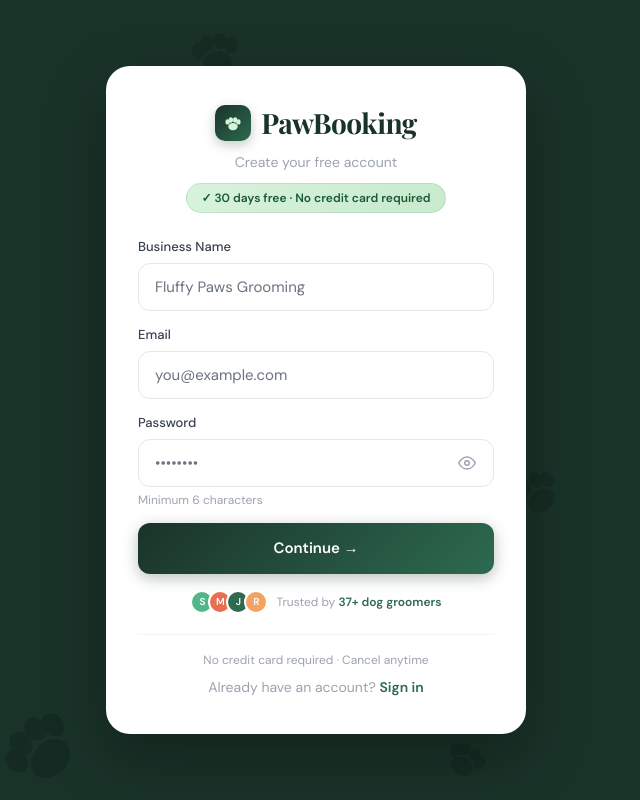
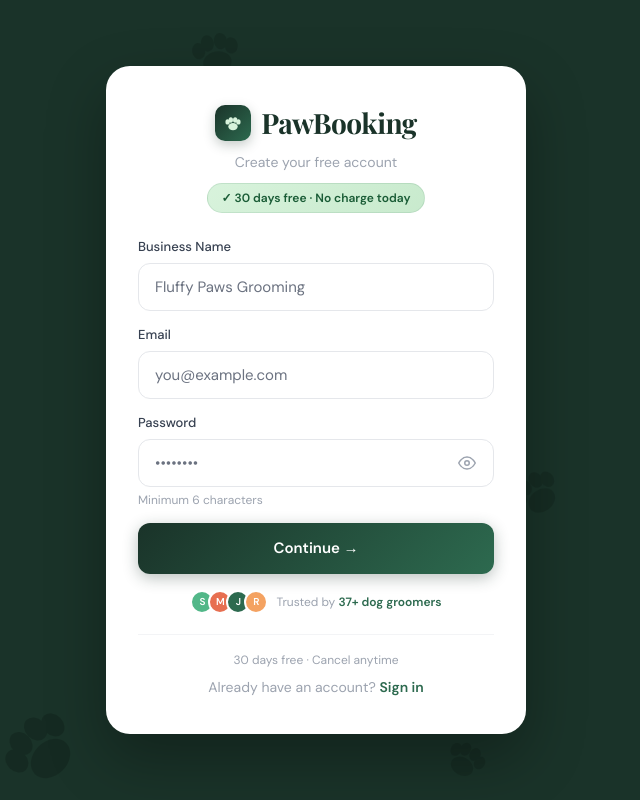
Before and after one commit to Kamdrin1/PawBooking, a Next.js app: page /signup in a window 1280 px wide. Shown: the whole page, without its empty margins (324-964 px from the left). Built offline with nearby package versions, Linux system fonts and the light colour scheme; no server answers.

Commit message:
fix: remove 'no credit card required' copy from signup page

```diff
--- a/src/app/signup/page.tsx
+++ b/src/app/signup/page.tsx
@@ -176,7 +176,7 @@ export default function SignupPage() {
             </div>
             <p style={{ fontSize: '14px', color: '#9CA3AF', marginBottom: '10px' }}>Create your free account</p>
             <div style={{ display: 'inline-flex', alignItems: 'center', gap: '6px', background: 'linear-gradient(135deg, #D8F3DC, #c8eacd)', color: '#1A5C36', fontSize: '12px', fontWeight: 700, padding: '5px 14px', borderRadius: '50px', border: '1px solid rgba(45,106,79,0.12)' }}>
-              ✓ 30 days free · No credit card required
+              ✓ 30 days free · No charge today
             </div>
           </div>
 
@@ -241,7 +241,7 @@ export default function SignupPage() {
           </div>
 
           <div style={{ borderTop: '1px solid #F3F4F6', marginTop: '20px', paddingTop: '16px' }}>
-            <p style={{ textAlign: 'center', fontSize: '12px', color: '#9CA3AF', marginBottom: '8px' }}>No credit card required · Cancel anytime</p>
+            <p style={{ textAlign: 'center', fontSize: '12px', color: '#9CA3AF', marginBottom: '8px' }}>30 days free · Cancel anytime</p>
             <p style={{ textAlign: 'center', fontSize: '14px', color: '#9CA3AF' }}>
               Already have an account?{' '}
               <Link href="/login" style={{ color: '#2D6A4F', fontWeight: 600, textDecoration: 'none' }}>Sign in</Link>
```
